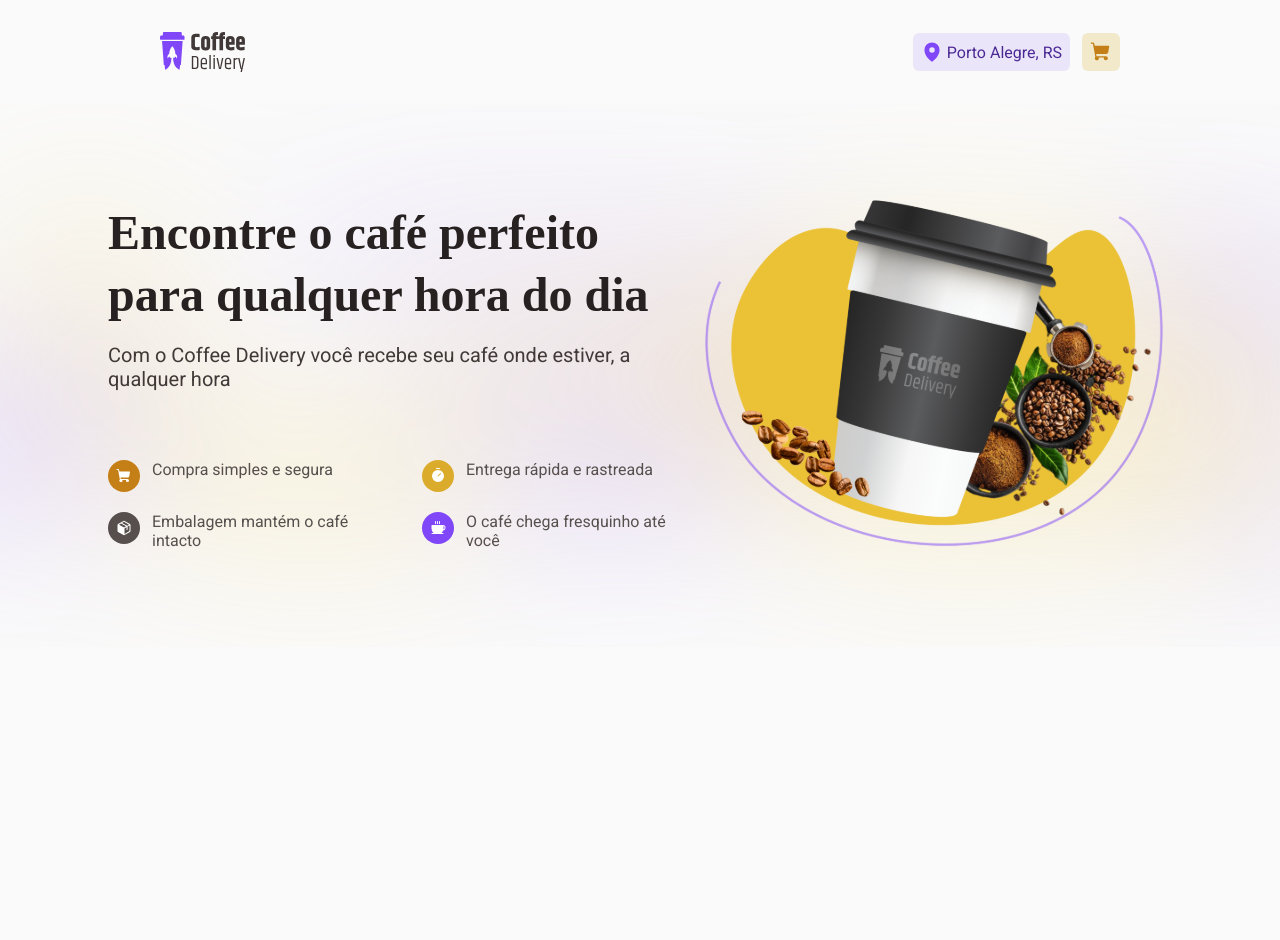
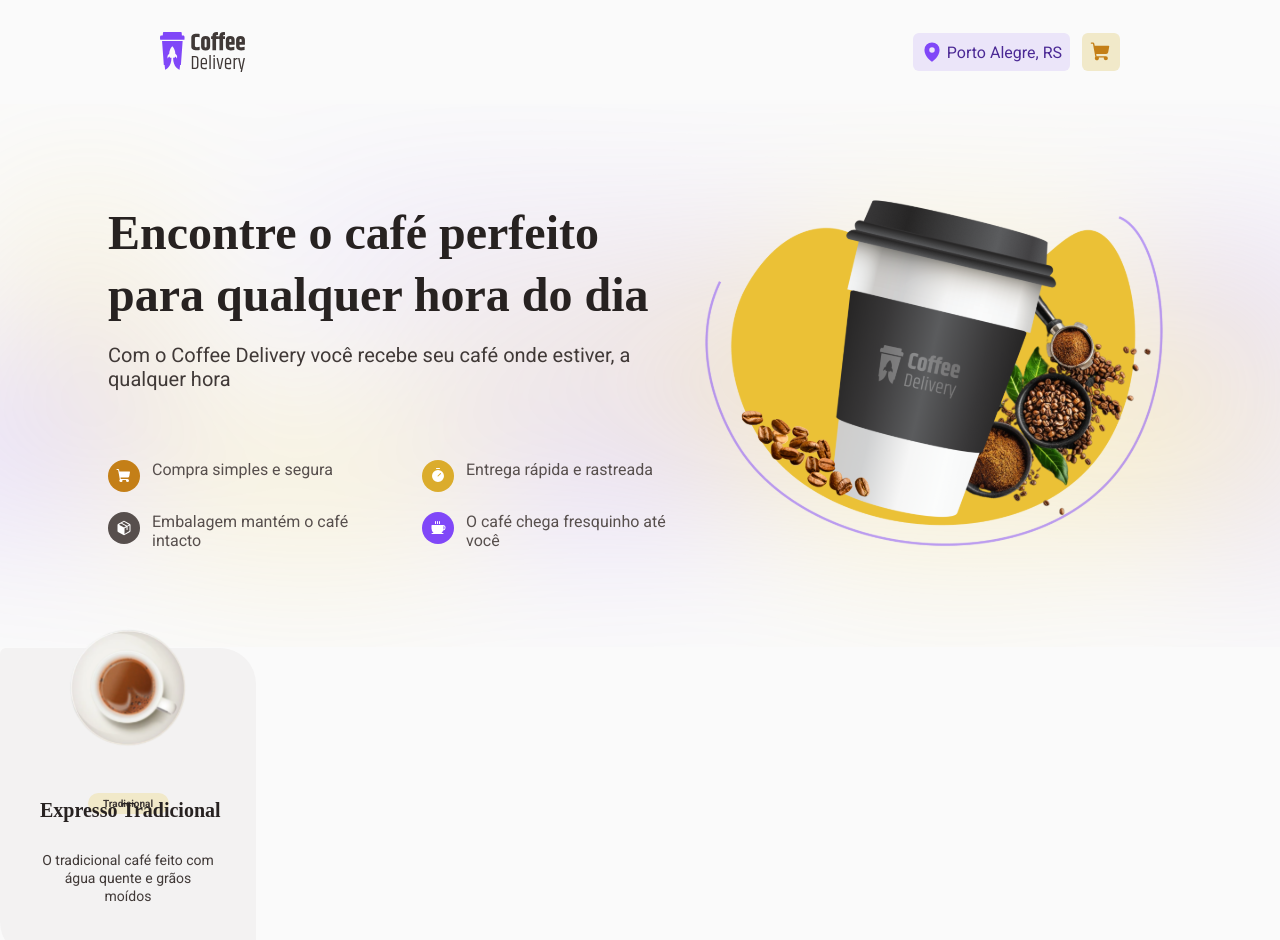
Before and after one commit to JVMoreiraD/coffee-delivery, a React (Vite) app: page / in a window 1280 px wide. Shown: the top 940 px of the page. Before the commit the page ends 800 px from the top, so only its background shows below. Built offline with nearby package versions, Linux system fonts and the light colour scheme.

Commit message:
wip: card

```diff
--- a/src/App.tsx
+++ b/src/App.tsx
@@ -3,6 +3,7 @@ import { DefaultTheme } from './styles/themes/default'
 import { GlobalStyle } from './styles/global'
 import { Header } from './components/Header'
 import { MainSection } from './components/MainSection'
+import { CoffeeCard } from './components/CoffeeCard'
 
 function App() {
 
@@ -11,6 +12,7 @@ function App() {
       <GlobalStyle />
       <Header></Header>
       <MainSection></MainSection>
+      <CoffeeCard />
     </ThemeProvider>
   )
 }
--- /dev/null
+++ b/src/components/CoffeeCard/index.tsx
@@ -0,0 +1,42 @@
+import { MathOperations, Plus, ShoppingCart } from "phosphor-react";
+import { DefaultText, Headers } from "../Text";
+import { BuyInfo, Cart, CoffeeAvatar, CoffeeCardBox, CoffeeInfo, CoffeeName, CoffeeTag, QuantityController } from "./styles";
+
+
+
+export function CoffeeCard() {
+    return (
+        <CoffeeCardBox>
+            <CoffeeAvatar src="/assets/Image.svg" />
+            <CoffeeTag>
+                <DefaultText fontSize="10px" fontWeight="Bold" uppercase>
+                    Tradicional
+                </DefaultText>
+            </CoffeeTag>
+            <CoffeeName >
+                <Headers fontSize="20px" fontWeight="Bold">
+                    Expresso Tradicional
+                </Headers>
+            </CoffeeName>
+            <CoffeeInfo>
+                <DefaultText fontSize="14px" fontWeight="normal" uppercase>
+                    O tradicional café feito com água quente e grãos moídos
+                </DefaultText>
+            </CoffeeInfo>
+            {/* <BuyInfo>
+                <Cart>
+                    <ShoppingCart weight="fill" />
+                </Cart>
+                <QuantityController>
+                    <MathOperations>
+                        <Plus />
+                    </MathOperations>
+                    <DefaultText fontWeight="Bold" fontSize="16px">1</DefaultText>
+                    <MathOperations>
+                        <Plus />
+                    </MathOperations>
+                </QuantityController>
+            </BuyInfo> */}
+        </CoffeeCardBox>
+    )
+}
--- /dev/null
+++ b/src/components/CoffeeCard/styles.ts
@@ -0,0 +1,119 @@
+import styled from "styled-components";
+import { DefaultText, Headers } from "../Text";
+
+export const CoffeeCardBox = styled.div`
+    display: flex;
+    align-items: center;
+    justify-content: center;
+    position: absolute;
+    width: 16rem;
+    height: 19.375rem;
+    background: ${({ theme }) => theme['base-card']};
+    border-radius: 6px 36px;
+`
+
+export const CoffeeAvatar = styled.img`
+    display: flex;
+    position: absolute;
+    width: 7.5rem;
+    height: 7.5rem;
+    left: calc(50% - 7.5rem/2);
+    top: -1.25rem;
+`
+
+export const CoffeeTag = styled.div`
+    color: ${({ theme }) => theme["yellow-dark"]};
+    display: flex;
+    flex-direction: row;
+    justify-content: center;
+    align-items: center;
+    padding: 0.25rem 0.5rem;
+    gap: 4px;
+    padding: 0;
+    width: 5.063rem;
+    height: 1.313rem;
+    background: ${({ theme }) => theme["yellow-light"]};
+    border-radius: 100px;
+    /* Inside auto layout */
+
+    flex: none;
+    order: 0;
+    flex-grow: 0;
+`
+
+export const CoffeeName = styled.div`
+    position: absolute;
+    height: 1.625rem;
+    left: 1.25rem;
+    right: 1.25rem;
+    top: 9.313rem;
+    font-style: normal;
+    font-weight: 700;
+    font-size: 1.25rem;
+    line-height: 130%;
+    display: flex;
+    align-items: flex-end;
+    text-align: center;
+    padding-left: 1.25rem;
+    padding-right: 1.25rem;
+
+
+`
+
+export const CoffeeInfo = styled.div`
+    position: absolute;
+    height: 2.25rem;
+    left: 1.25rem;
+    right: 1.25rem;
+    top: 11.438rem;
+    display: flex;
+    font-weight: 400;
+    font-size: 14px;
+    line-height: 130%;
+    text-align: center;
+
+    padding: 1.25rem;
+`
+
+export const BuyInfo = styled.div`
+   /* Auto layout */
+
+    display: flex;
+    flex-direction: row;
+    align-items: center;
+    padding: 0px;
+    gap: 8px;
+
+    width: 118px;
+    height: 38px;
+
+
+    /* Inside auto layout */
+
+    flex: none;
+    order: 1;
+    flex-grow: 0;
+`
+
+export const Cart = styled.div`
+  display: flex;
+  align-items: center;
+  justify-content: center;
+  color: ${({ theme }) => theme['white']};
+  background-color: ${({ theme }) => theme['purple-dark']};
+  padding: 0.5rem;
+  border-radius: 6px;
+  cursor: pointer;
+`
+export const QuantityController = styled.div`
+    flex: inherit;
+    padding: 0.5rem;
+    gap: 4px;
+    justify-content: center;
+    align-items: center;
+    background-color: ${({ theme }) => theme['base-button']};
+`
+export const MathOperators = styled.div`
+    color: ${({ theme }) => theme['purple']};
+
+`
--- a/src/components/Text.ts
+++ b/src/components/Text.ts
@@ -4,6 +4,7 @@ interface DefaultTextProps {
     fontSize: "10px" | "14px" | "16px" | "18px" | "20px" | "24px"
     fontWeight: "normal" | "Bold"
     lineHeight?: 130 | 160
+    uppercase?: true
 }
 
 export const DefaultText = styled.p<DefaultTextProps>`
@@ -14,9 +15,10 @@ export const DefaultText = styled.p<DefaultTextProps>`
         font-weight: ${props.fontWeight};
         font-size: ${props.fontSize};
         `}
-    width: 588px;
-    height: 52px;
     color: ${({ theme }) => theme['base-subtitle']};
+    &:uppercase {
+     text-transform: uppercase;
+    }
 
 `
 
--- a/src/styles/themes/default.ts
+++ b/src/styles/themes/default.ts
@@ -1,4 +1,4 @@
-export const DefaultTheme = {
+export const DefaultTheme = <const>{
     'white': '#FFF',
     'background': '#FAFAFA',
     'base-card': '#F3F2F2',
```
